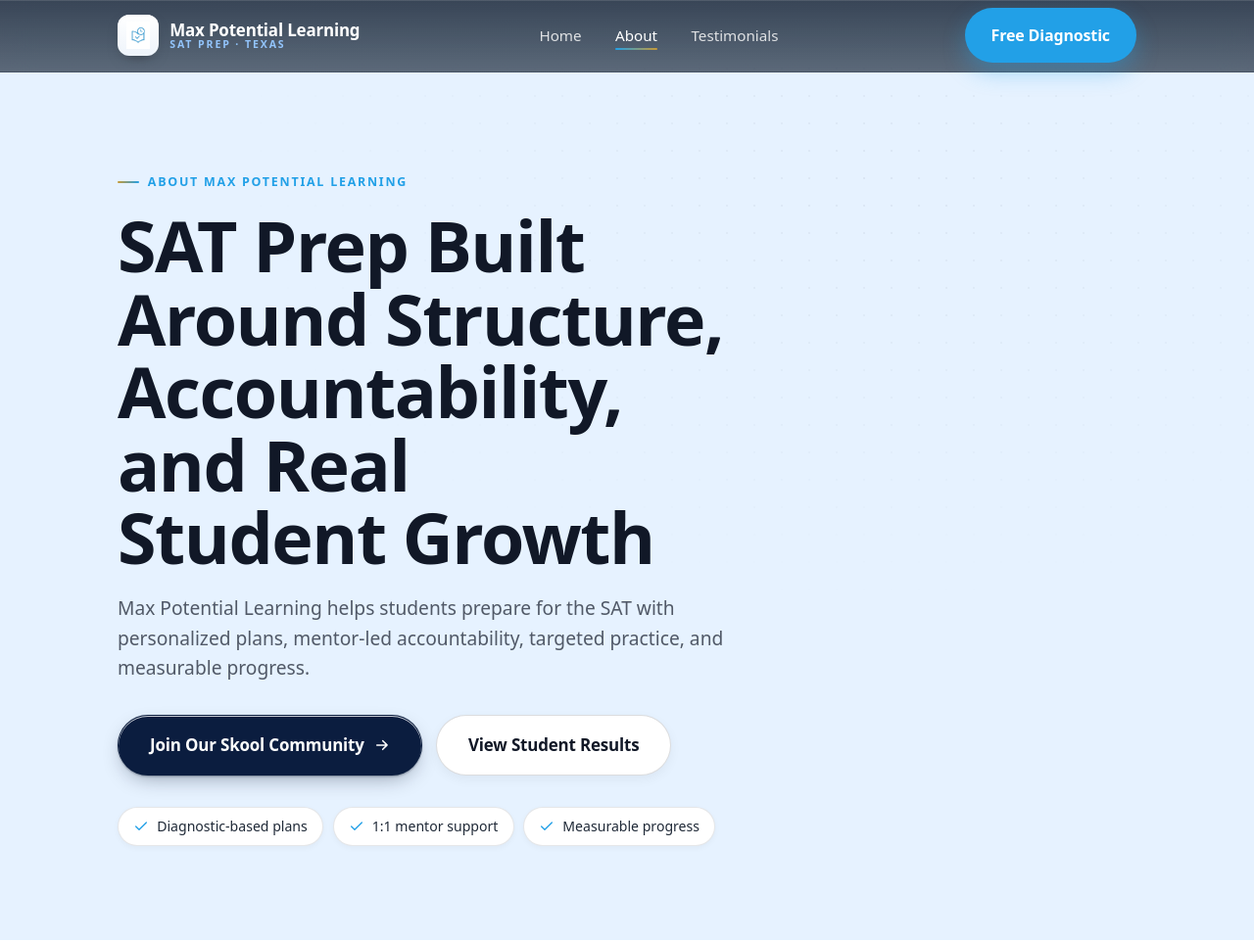
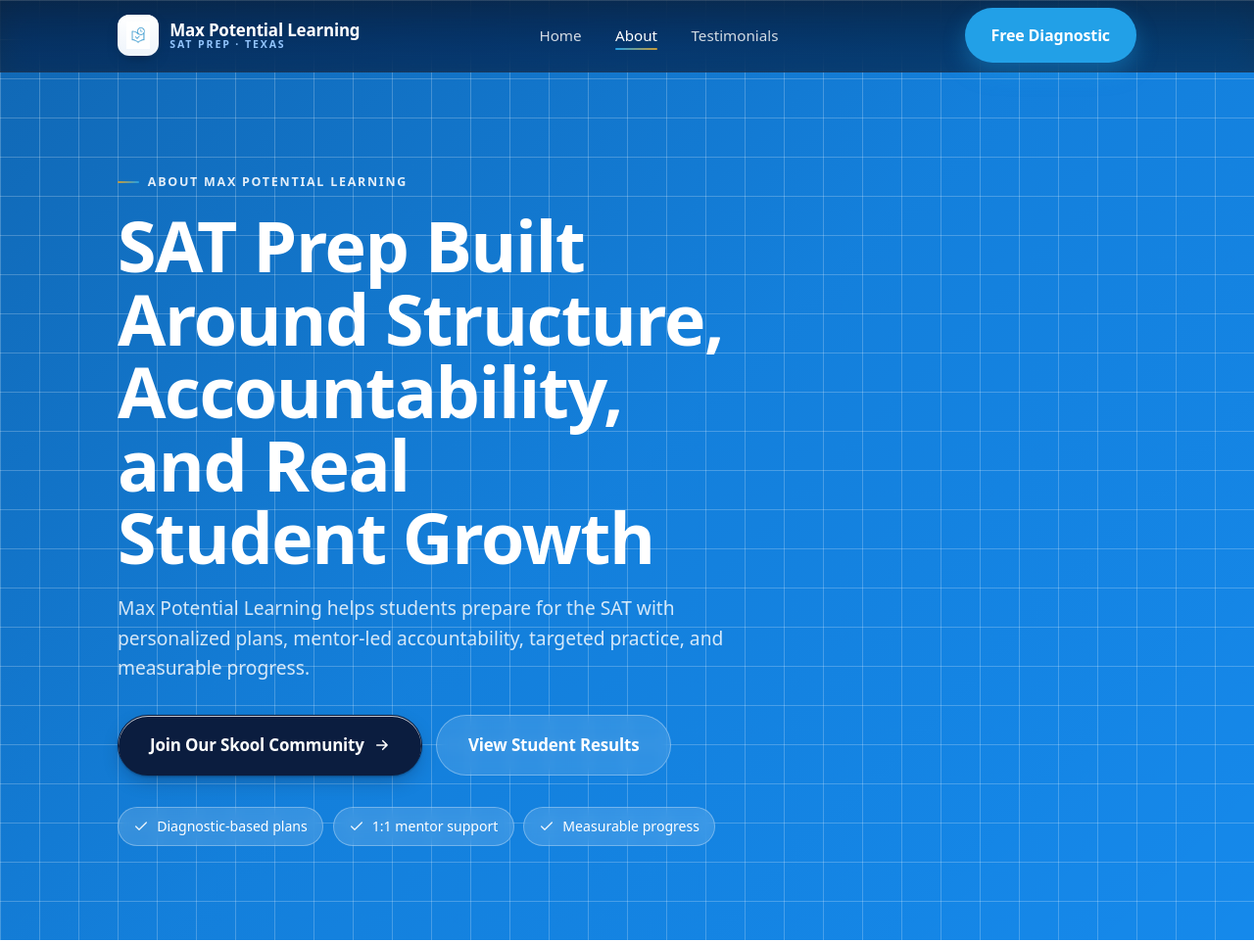
Before and after one commit to riaanpatelhp-debug/Max-SAT-website, a plain HTML site: page about.html in a window 1280 px wide. Shown: the top 962 px of the page at 98% size. Drawn offline with Linux system fonts and the light colour scheme.

Commit message:
Apply #1589eb + grid to subhero on about/testimonials/diagnostic
Matches the canvas hero treatment:
- Background #1589eb (was --inner-bg light blue)
- Grid overlay via ::before/::after white lines at 40px
- Subtle dark vignette for depth (::before)
- White text: h1, eyebrow, subhero__sub
- Gold gradient accent on .h-display .accent
- Translucent glass pills (white/14% bg, blur)
- .subhero .btn--ghost-dark -> translucent white (was solid white/dark)
- Added .subhero :focus-visible to white-outline focus ring list

Co-Authored-By: Claude Sonnet 4.6 <noreply@anthropic.com>

```diff
--- a/assets/css/styles.css
+++ b/assets/css/styles.css
@@ -301,18 +301,19 @@ h3 { font-size: 1.2rem; font-weight: 700; letter-spacing: -0.01em; }
   }
 }
 
-/* Ghost button inside the (now light-blue) subhero — dark text on white */
+/* Ghost button inside subhero (blue bg) — translucent white */
 .subhero .btn--ghost-dark {
-  background: #ffffff;
-  color: var(--text);
-  border-color: var(--border-strong);
-  box-shadow: var(--shadow-sm);
+  background: rgba(255,255,255,.12);
+  color: #fff;
+  border-color: rgba(255,255,255,.32);
+  box-shadow: none;
+  backdrop-filter: blur(6px);
+  -webkit-backdrop-filter: blur(6px);
 }
 @media (hover: hover) and (pointer: fine) {
   .subhero .btn--ghost-dark:hover {
-    background: #ffffff;
-    border-color: var(--blue);
-    box-shadow: var(--shadow-md);
+    background: rgba(255,255,255,.2);
+    border-color: rgba(255,255,255,.55);
     transform: translateY(-2px);
   }
 }
@@ -670,36 +671,58 @@ h3 { font-size: 1.2rem; font-weight: 700; letter-spacing: -0.01em; }
 .hero.is-scrolled .scrollcue { opacity: 0; }
 
 /* ============================================================
-   Inner-page hero (light blue)
+   Inner-page hero (#1589eb — matches canvas hero)
    ============================================================ */
 .subhero {
   position: relative;
-  color: var(--text);
+  color: #fff;
   padding-top: calc(var(--nav-h) + clamp(3.5rem, 8vw, 6rem));
   padding-bottom: clamp(3.5rem, 8vw, 6rem);
-  background: var(--inner-bg);
+  background: #1589eb;
   overflow: hidden;
 }
+/* Grid overlay — white lines on blue */
 .subhero::after {
   content: "";
   position: absolute;
   inset: 0;
-  background-image: radial-gradient(rgba(17,24,39,.05) 1px, transparent 1px);
-  background-size: 28px 28px;
-  mask-image: radial-gradient(70% 60% at 70% 20%, #000, transparent 75%);
+  background-image:
+    linear-gradient(rgba(255,255,255,.22) 1px, transparent 1px),
+    linear-gradient(90deg, rgba(255,255,255,.22) 1px, transparent 1px);
+  background-size: 40px 40px;
   pointer-events: none;
 }
+/* Subtle dark vignette for depth — matches hero scrim style */
+.subhero::before {
+  content: "";
+  position: absolute;
+  inset: 0;
+  background:
+    linear-gradient(135deg,
+      rgba(4,16,36,.28) 0%,
+      rgba(4,16,36,.08) 50%,
+      rgba(4,16,36,0) 100%);
+  pointer-events: none;
+}
 .subhero .container { position: relative; z-index: 1; }
-.subhero h1 { color: var(--text); }
+.subhero h1 { color: #fff; }
 .subhero .h-display { max-width: 16ch; }
+/* Accent on blue — gold gradient, same as canvas hero */
+.subhero .h-display .accent {
+  background: linear-gradient(108deg, var(--gold) 8%, var(--gold-300, #e4c069) 94%);
+  -webkit-background-clip: text;
+  background-clip: text;
+  -webkit-text-fill-color: transparent;
+  color: transparent;
+}
 .subhero__sub {
   font-size: clamp(1rem, 1.7vw, 1.2rem);
-  color: var(--muted);
+  color: rgba(255,255,255,.82);
   max-width: 60ch;
   margin: 1.25rem 0 2rem;
   line-height: 1.6;
 }
-.subhero .eyebrow { margin-bottom: 1.1rem; }
+.subhero .eyebrow { margin-bottom: 1.1rem; color: rgba(255,255,255,.88); }
 
 /* trust pills row under subhero heading */
 .pill-row { display: flex; flex-wrap: wrap; gap: .6rem; margin-top: 2rem; }
@@ -709,14 +732,15 @@ h3 { font-size: 1.2rem; font-weight: 700; letter-spacing: -0.01em; }
   gap: .5rem;
   padding: .5rem .95rem;
   border-radius: 999px;
-  background: #ffffff;
-  border: 1px solid var(--border);
-  box-shadow: var(--shadow-xs);
+  background: rgba(255,255,255,.14);
+  border: 1px solid rgba(255,255,255,.3);
+  backdrop-filter: blur(6px);
+  -webkit-backdrop-filter: blur(6px);
   font-size: .88rem;
   font-weight: 500;
-  color: var(--text-2);
-}
-.pill svg { width: 1rem; height: 1rem; color: var(--blue); }
+  color: #fff;
+}
+.pill svg { width: 1rem; height: 1rem; color: rgba(255,255,255,.9); }
 
 /* ============================================================
    Marquee (infinite testimonial scroll)
@@ -1557,6 +1581,7 @@ h1, h2, h3, .h-display, .h-section { text-wrap: balance; }
 .footer :focus-visible,
 .statframe :focus-visible,
 .hero__content :focus-visible,
+.subhero :focus-visible,
 .on-dark :focus-visible { outline-color: rgba(255,255,255,.9); outline-offset: 3px; }
 
 .marquee__track { will-change: transform; }
```
